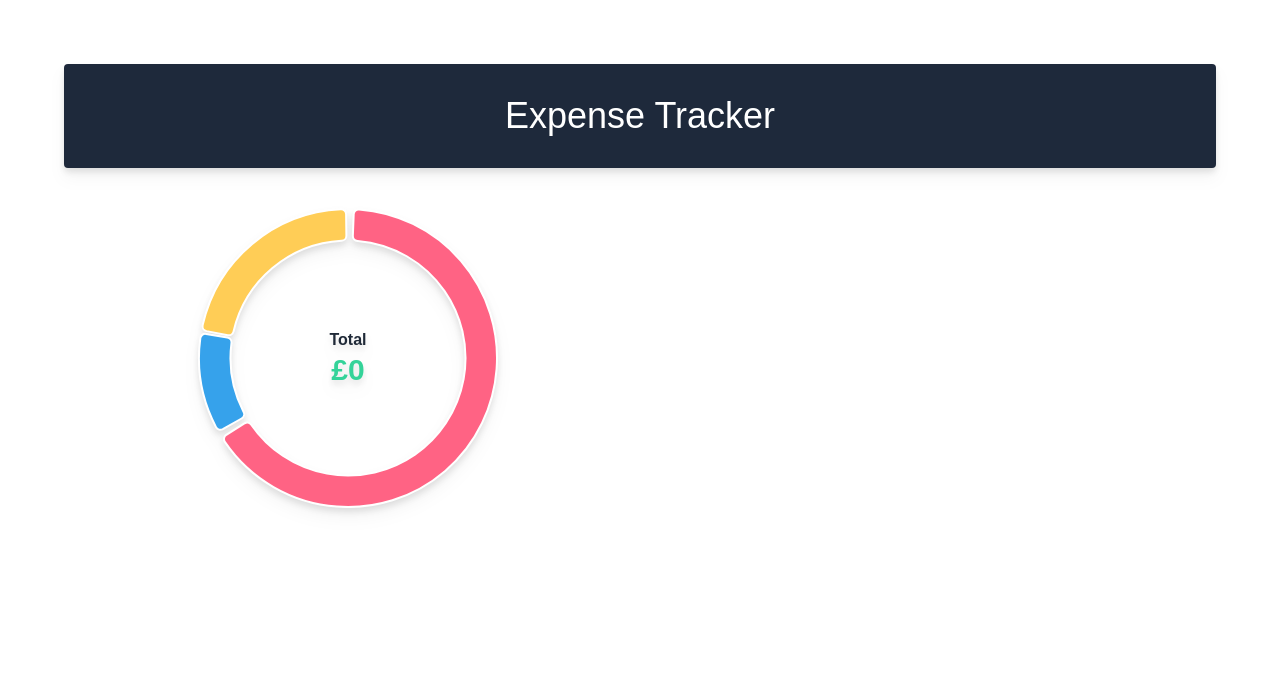
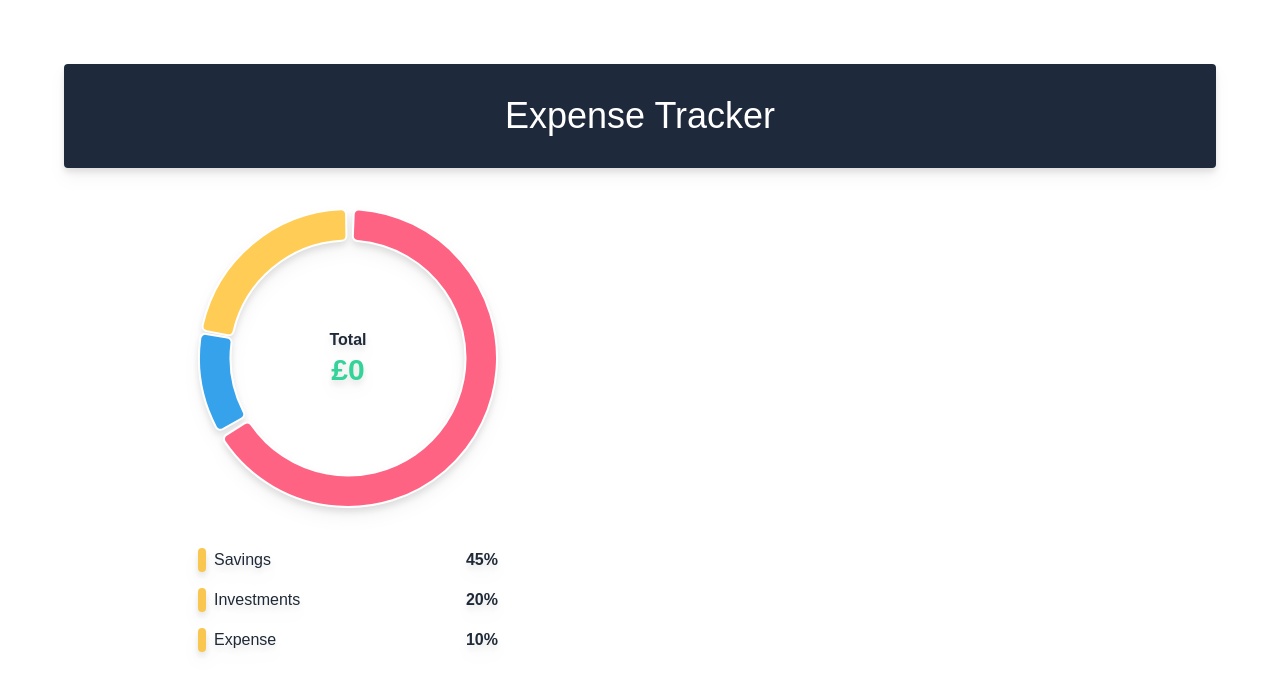
Before and after one commit to JAYMAC1/building-apps-react-redux, a React (Create React App) app in the folder client/: page / in a window 1280 px wide. Shown: the top 694 px of the page. Built offline with nearby package versions, Linux system fonts and the light colour scheme.

Commit message:
imported Label component

```diff
--- a/client/src/components/Graph.jsx
+++ b/client/src/components/Graph.jsx
@@ -1,6 +1,8 @@
 import React from 'react'
 import { Doughnut } from 'react-chartjs-2'
 import { Chart, ArcElement } from 'chart.js'
+import Label from './Label'
+
 Chart.register(ArcElement)
 
 const config = {
@@ -33,7 +35,9 @@
             Total <span className='block text-3xl text-emerald-400'>£{0}</span>{' '}
           </h3>
         </div>
-        <div className='flex flex-col py-10 gap-4'>{/* Label */}</div>
+        <div className='flex flex-col py-10 gap-4'>
+          {/* Label */} <Label />
+        </div>
       </div>
     </div>
   )
```
